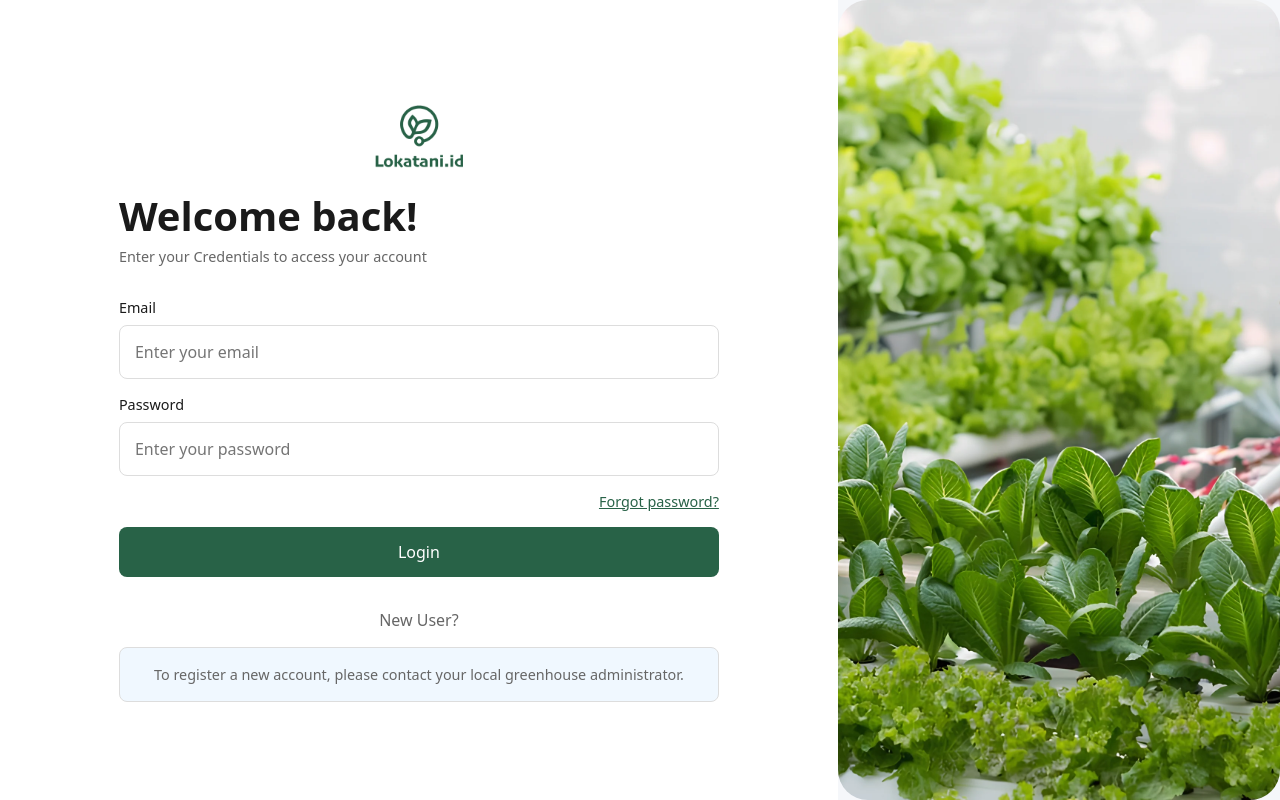
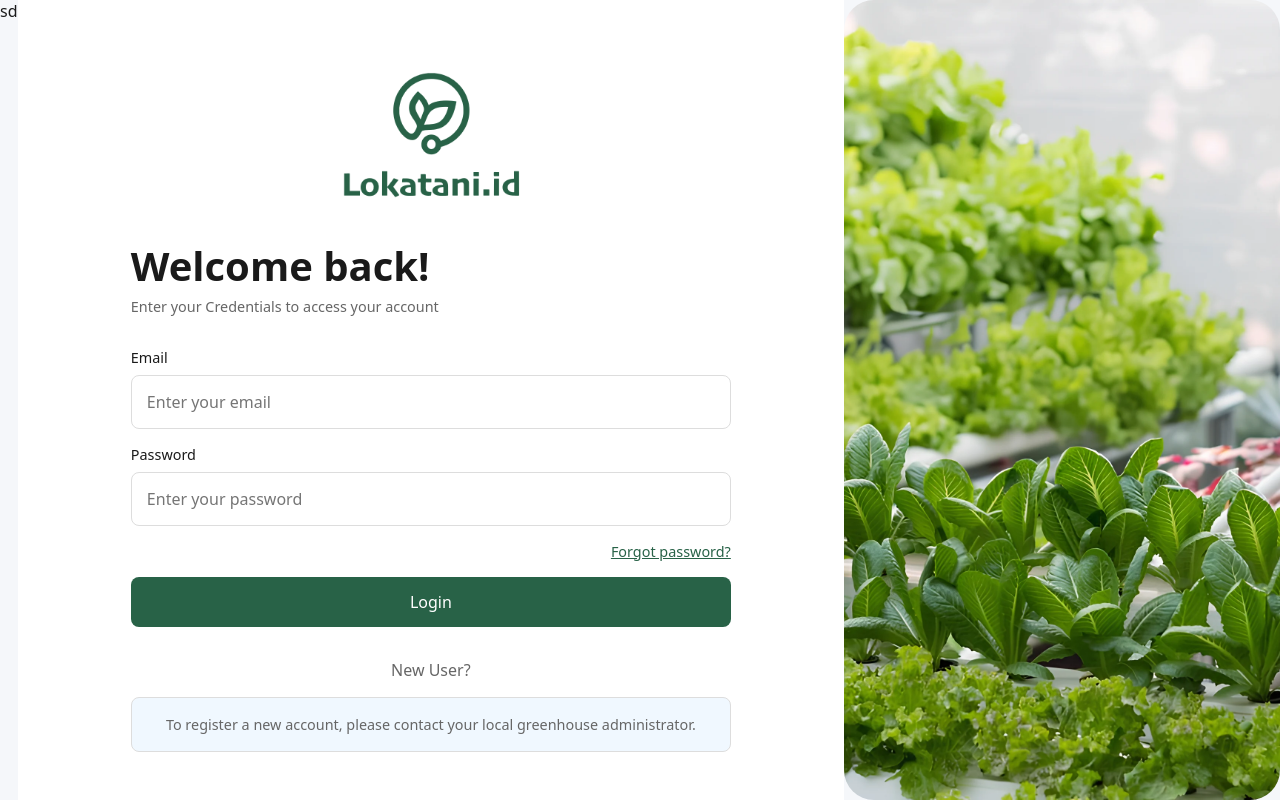
Before and after one commit to Tamatimtam/Lokatech-Greenhouse-Monitoring, a Flask app: page / in a window 1280 px wide. Run offline with Flask 3, Linux system fonts and the light colour scheme; some libraries are stand-ins or nearby versions.

Commit message:
fix logo on login kekecilan tadinya

```diff
--- a/templates/login.html
+++ b/templates/login.html
@@ -7,9 +7,9 @@
 {% endblock %}
 
 {% block content %}
-<div class="login-container">
+<div class="login-container">sd
     <div class="login-form-section">
-        <img src="{{ url_for('static', filename='images/lokatech-logo.png') }}" alt="Lokatani.id Logo" class="logo">
+        <img src="{{ url_for('static', filename='images/lokatech-logo.png') }}" alt="Lokatani.id Logo" style="width: 200px;">
 
         <div class="login-form">
             <div class="welcome-text">
```
